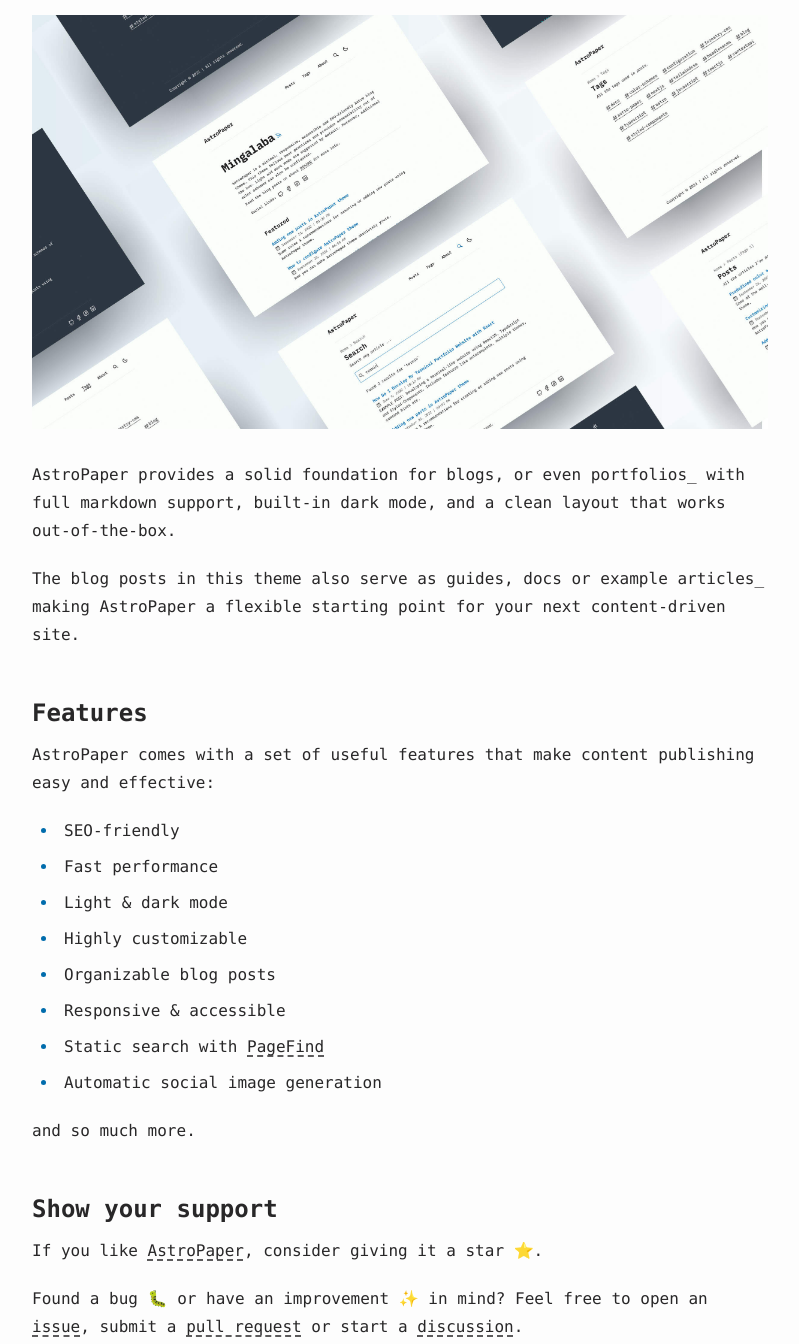
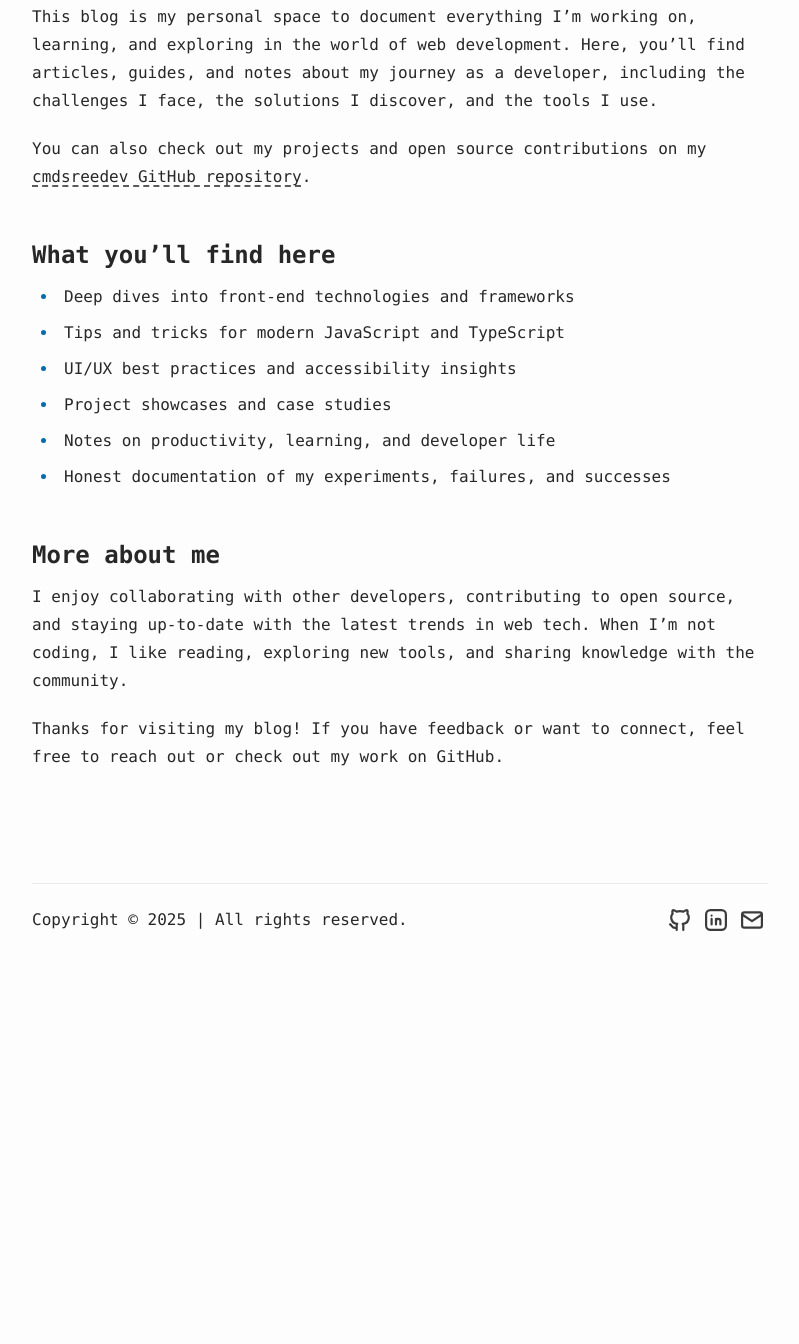
Before and after one commit to cmdsreedev/cmdsreedev.github.io, an Astro site: page /about in a window 1280 px wide. Shown: the part 271-1615 px from the top of the page, without its empty margins (240-1039 px from the left). After the commit the page ends 1227 px from the top, so only its background shows below. Built offline with nearby package versions, Linux system fonts and the light colour scheme; Astro itself is replaced by a stand-in of ours.

Commit message:
chore: update about

```diff
--- a/src/pages/about.md
+++ b/src/pages/about.md
@@ -3,35 +3,23 @@ layout: ../layouts/AboutLayout.astro
 title: "About"
 ---
 
-AstroPaper is a minimal, accessible and SEO-friendly blog theme built with [Astro](https://astro.build/) and [Tailwind CSS](https://tailwindcss.com/).
+Hi, I'm **Sreevisakh** — a passionate Front End Engineer who loves building beautiful, accessible, and performant web experiences.
 
-![Astro Paper](public/astropaper-og.jpg)
+This blog is my personal space to document everything I'm working on, learning, and exploring in the world of web development. Here, you'll find articles, guides, and notes about my journey as a developer, including the challenges I face, the solutions I discover, and the tools I use.
 
-AstroPaper provides a solid foundation for blogs, or even portfolios\_ with full markdown support, built-in dark mode, and a clean layout that works out-of-the-box.
+You can also check out my projects and open source contributions on my [cmdsreedev GitHub repository](https://github.com/cmdsreedev).
 
-The blog posts in this theme also serve as guides, docs or example articles\_ making AstroPaper a flexible starting point for your next content-driven site.
+## What you'll find here
 
-## Features
+- Deep dives into front-end technologies and frameworks
+- Tips and tricks for modern JavaScript and TypeScript
+- UI/UX best practices and accessibility insights
+- Project showcases and case studies
+- Notes on productivity, learning, and developer life
+- Honest documentation of my experiments, failures, and successes
 
-AstroPaper comes with a set of useful features that make content publishing easy and effective:
+## More about me
 
-- SEO-friendly
-- Fast performance
-- Light & dark mode
-- Highly customizable
-- Organizable blog posts
-- Responsive & accessible
-- Static search with [PageFind](https://pagefind.app/)
-- Automatic social image generation
+I enjoy collaborating with other developers, contributing to open source, and staying up-to-date with the latest trends in web tech. When I'm not coding, I like reading, exploring new tools, and sharing knowledge with the community.
 
-and so much more.
-
-## Show your support
-
-If you like [AstroPaper](https://github.com/satnaing/astro-paper), consider giving it a star ⭐️.
-
-Found a bug 🐛 or have an improvement ✨ in mind? Feel free to open an [issue](https://github.com/satnaing/astro-paper/issues), submit a [pull request](https://github.com/satnaing/astro-paper/pulls) or start a [discussion](https://github.com/satnaing/astro-paper/discussions).
-
-If you find this theme helpful, you can also [sponsor me on GitHub](https://github.com/sponsors/satnaing) or [buy me a coffee](https://buymeacoffee.com/satnaing) to show your support — every penny counts.
-
-Kyay zuu! 🙏🏼
+Thanks for visiting my blog! If you have feedback or want to connect, feel free to reach out or check out my work on GitHub.
```
